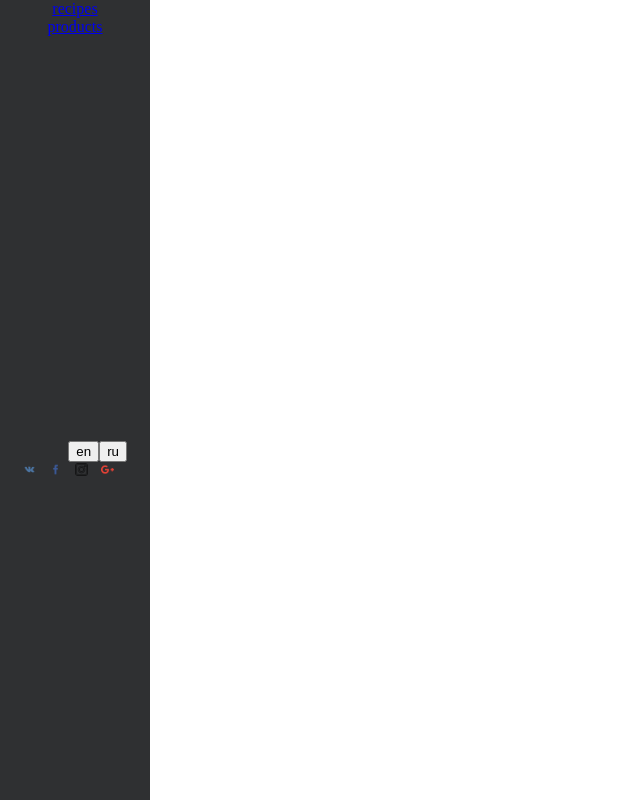
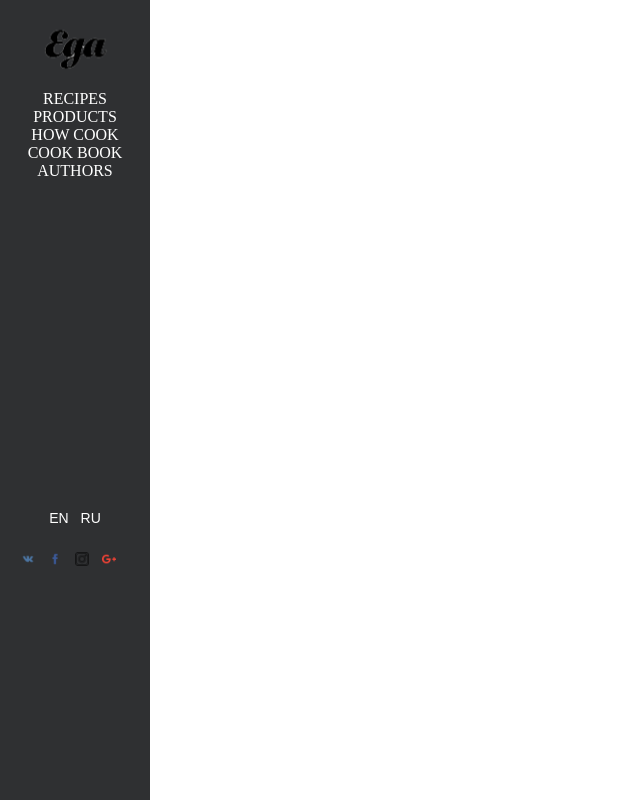
Before and after one commit to Nurdavlet/uzbeckfood, a React app in the folder halalfood/: page / in a window 1280 px wide. Shown: the whole page, without its empty margins (0-640 px from the left). Built offline with nearby package versions, Linux system fonts and the light colour scheme.

Commit message:
navbar gotov

```diff
--- a/halalfood/src/global/navbar.css
+++ b/halalfood/src/global/navbar.css
@@ -4,6 +4,7 @@ header {
     width: 150px;
     display: flex;
     flex-direction: column;
+
     background-color: #2f3032;
     height: 100%;
     margin: 0;
@@ -16,15 +17,30 @@ text-align: center;
 /* max-height: 60%; */
 /* min-height: 60%; */
 height: 60%;
-flex-wrap: wrap;
+flex-wrap:nowrap;
 flex-direction: column;
 align-items: center;
 align-content: center;
 
 
 }
+
+.eda {
+    margin: 20px auto;
+    height: 50px;
+}
+
+
+.link {
+    text-decoration: none;
+    color: white;
+    margin: 25px 0 0 0 ;
+    font-size: 16px;
+    text-transform: uppercase;
+}
+
 .navbarico {
-    height: 13px;
+    height: 14px;
     margin: 0 13px 0 0;
 }
 
@@ -36,6 +52,26 @@ align-content: center;
     flex: 1 0 auto;
 
 }
+
 .langchangebutton {
+    margin: 0 auto 25px;
     align-self: end;
+    background: none;
+    border: none;
+
 }
+.ru, .en {
+    border: none;
+    background: none;
+    color: white;
+    text-transform:uppercase;
+    font-size: 14px;
+}
+
+.ru:focus {
+    color: gray;
+}
+
+.en:focus {
+    color: gray;
+}
--- a/halalfood/src/global/navbar.js
+++ b/halalfood/src/global/navbar.js
@@ -8,6 +8,8 @@ import googlePng from './g.png';
 import fb from './fb.png';
 import vk from './vk.png';
 import instagram from './instagram.png';
+import eda from './eda.png';
+
 
 export function Main () {
     const { t } = useTranslation();
@@ -17,15 +19,19 @@ export function Main () {
     return (
         <>
         <header>
+            <img src={eda} className="eda"/>
             <div className="navbar">
 
                 <ul>
-                    <li><Link to="/recipes">{t('recipes')}</Link></li>
-                    <li><Link to="/products">{t('products')}</Link></li>
+                    <li><Link to="/recipes" className="link">{t('recipes')}</Link></li>
+                    <li><Link to="/products" className="link">{t('products')}</Link></li>
+                    <li><Link to="/howcook" className="link">{t('howcook')}</Link></li>
+                    <li><Link to="/cookbook" className="link">{t('cookbook')}</Link></li>
+                    <li><Link to="/authors" className="link">{t('authors')}</Link></li>
                 </ul>
                 <div className="langchangebutton">
-                    <button onClick={changeLanguage} value="en">en</button>
-                    <button onClick={changeLanguage} value="ru">ru</button>
+                    <button onClick={changeLanguage} className="en" value="en">en</button>
+                    <button onClick={changeLanguage} className="ru" value="ru">ru</button>
                 </div>
                 <div className="navbaricons">
                     <a href="vk.com"><img className="navbarico" src={vk}/></a>
--- a/halalfood/src/i18n/locales/en/translations.json
+++ b/halalfood/src/i18n/locales/en/translations.json
@@ -1,4 +1,7 @@
 {
     "recipes": "recipes",
-    "products": "products"
+    "products": "products",
+    "howcook": "how cook",
+    "cookbook": "cook book",
+    "authors": "authors"
 }
--- a/halalfood/src/i18n/locales/ru/translations.json
+++ b/halalfood/src/i18n/locales/ru/translations.json
@@ -1,4 +1,7 @@
 {
     "recipes": "рецепты",
-    "products": "продукты"
+    "products": "продукты",
+    "howcook": "как приготовить",
+    "cookbook": "кулинарная книга",
+    "authors": "авторы"
 }
```
Also changed, not shown: halalfood/src/global/navbar.jsx (deleted, +0 -29 lines), halalfood/src/global/eda.png (added).
